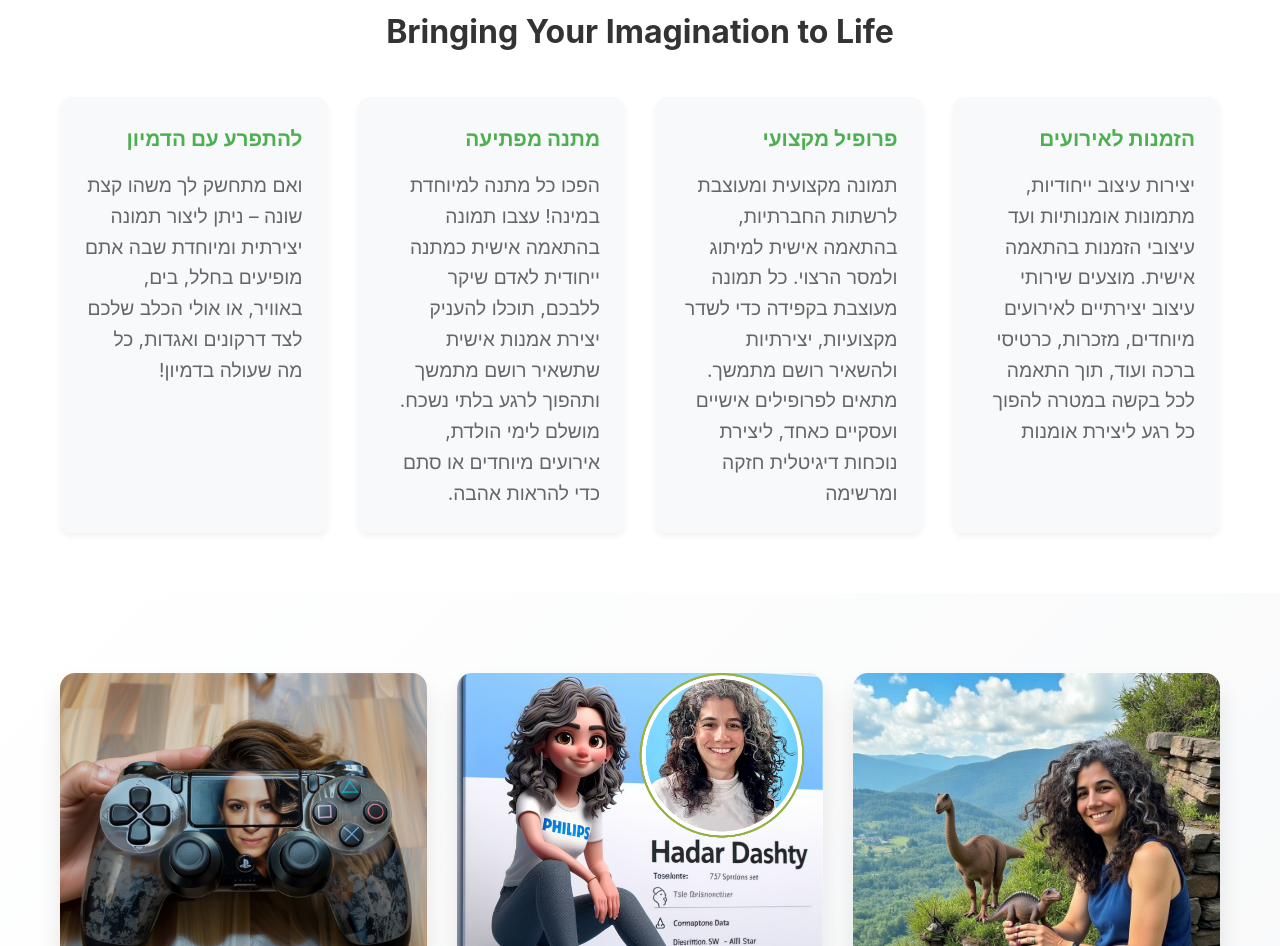
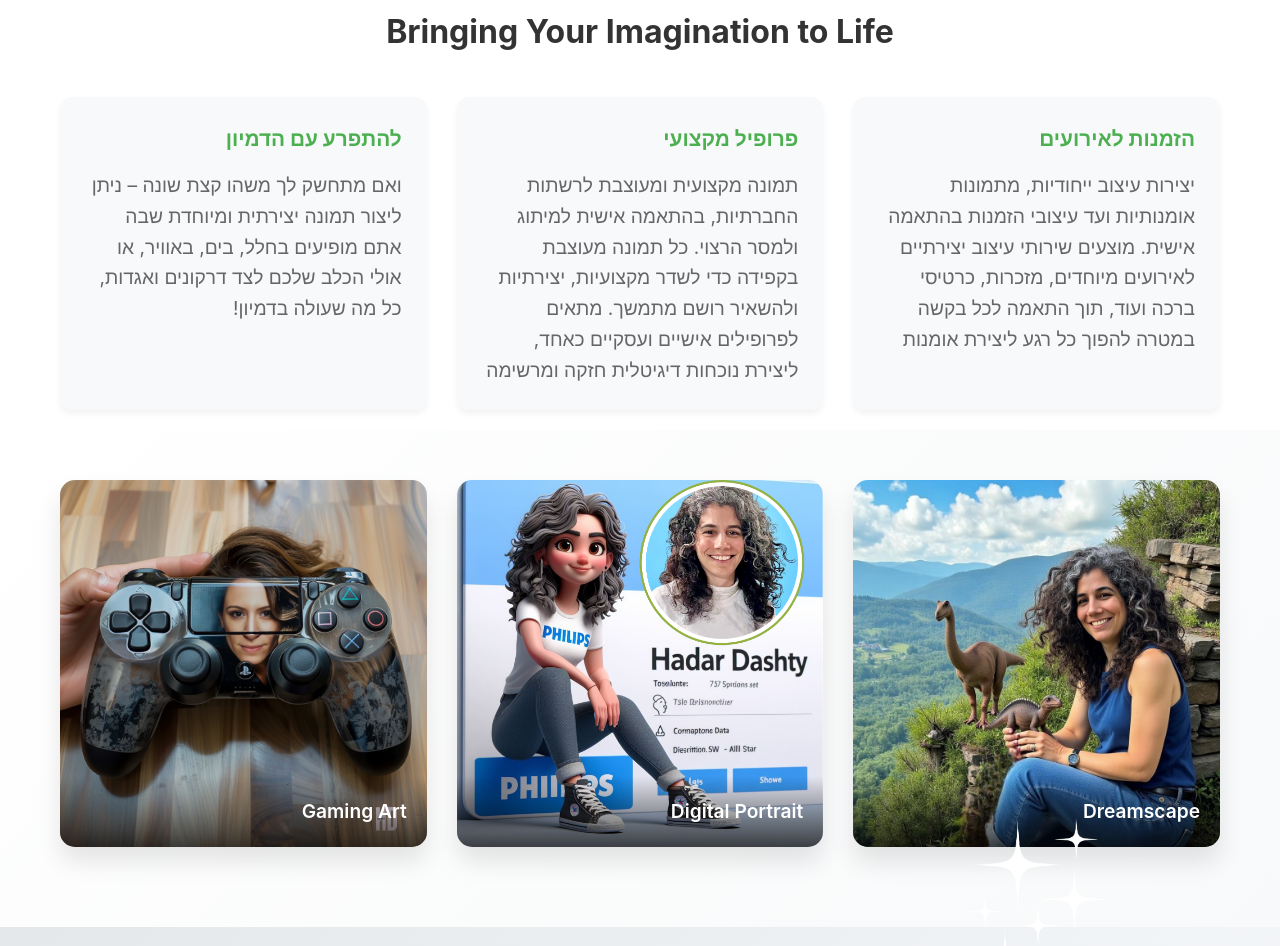
Before and after one commit to hadards/hadar-pic-art, an Angular app: page / in a window 1280 px wide. Shown: the part 1106-2052 px from the top of the page. Built offline with nearby package versions, Linux system fonts and the light colour scheme.

Commit message:
minor style changes

```diff
--- a/angular.json
+++ b/angular.json
@@ -36,10 +36,9 @@
                     },
                     "configurations": {
                         "production": {
-              "budgets": [
-                {
+                            "budgets": [{
                                     "type": "initial",
-                  "maximumWarning": "500kb",
+                                    "maximumWarning": "2mb",
                                     "maximumError": "1mb"
                                 },
                                 {
--- a/package.json
+++ b/package.json
@@ -1,6 +1,6 @@
 {
     "name": "hadar-pic-art",
-    "version": "1.0.0",
+    "version": "1.0.1",
     "scripts": {
         "ng": "ng",
         "start": "ng serve",
--- a/src/app/image-gallery/image-gallery.component.css
+++ b/src/app/image-gallery/image-gallery.component.css
@@ -65,13 +65,12 @@ img {
     justify-content: center;
     align-items: center;
     margin-top: -150px;
-    margin-bottom: -70px;
+    margin-bottom: -200px;
+}
 
-  }
-
-  .overlap-image {
+.overlap-image {
     width: 200px;
     height: auto;
     max-width: 100%;
     z-index: 5;
-  }
+}
--- a/src/app/landing/landing.component.css
+++ b/src/app/landing/landing.component.css
@@ -46,7 +46,6 @@
     align-items: center;
     margin-top: -70px;
     margin-bottom: -70px;
-
 }
 
 .overlap-image {
@@ -58,7 +57,7 @@
 
 .description-section {
     background: #ffffff;
-  padding: 60px 20px;
+    padding: 20px 20px;
     z-index: 1;
 }
 
@@ -71,6 +70,7 @@
     text-align: center;
     font-size: 2rem;
     color: #333;
+    margin-top: 40px;
     margin-bottom: 40px;
 }
 
@@ -106,7 +106,7 @@
 
 .gallery-section {
     background: linear-gradient(135deg, #ffffff 0%, #f8f9fa 100%);
-  padding: 60px 20px;
+    padding: 30px 20px;
     position: relative;
 }
 
@@ -161,33 +161,29 @@ p {
         grid-template-columns: 1fr;
         padding: 0 10px;
     }
-
     .description-section {
         background: #ffffff;
         padding: 60px 20px;
         position: relative;
         /* Added for sparkle positioning */
     }
-
-
     h1 {
         font-size: 2rem;
     }
-
     .description-section h2 {
         font-size: 1.6rem;
     }
 }
 
 .footer-section {
-  background-color: #f5f7fa; /* Light background to match the design */
-  text-align: center; /* Center the text */
-  padding: 20px 10px; /* Add spacing for readability */
-  font-size: 0.9rem; /* Slightly smaller text */
-  color: #666; /* Subtle color for the text */
-  border-top: 1px solid #ddd; /* Optional border for separation */
+    background-color: #f5f7fa;
+    text-align: center;
+    padding: 20px 10px;
+    font-size: 0.9rem;
+    color: #666;
+    border-top: 1px solid #ddd;
 }
 
 .footer-section p {
-  margin: 0; /* Remove default margin */
+    margin: 0;
 }
--- a/src/app/landing/landing.component.html
+++ b/src/app/landing/landing.component.html
@@ -30,10 +30,6 @@
                     <p>תמונה מקצועית ומעוצבת לרשתות החברתיות, בהתאמה אישית למיתוג ולמסר הרצוי. כל תמונה מעוצבת בקפידה כדי לשדר מקצועיות, יצירתיות ולהשאיר רושם מתמשך. מתאים לפרופילים אישיים ועסקיים כאחד, ליצירת נוכחות דיגיטלית חזקה ומרשימה</p>
                 </div>
                 <div class="description-item">
-                    <h3>מתנה מפתיעה</h3>
-                    <p>הפכו כל מתנה למיוחדת במינה! עצבו תמונה בהתאמה אישית כמתנה ייחודית לאדם שיקר ללבכם, תוכלו להעניק יצירת אמנות אישית שתשאיר רושם מתמשך ותהפוך לרגע בלתי נשכח. מושלם לימי הולדת, אירועים מיוחדים או סתם כדי להראות אהבה.</p>
-                </div>
-                <div class="description-item">
                     <h3>להתפרע עם הדמיון</h3>
                     <p>ואם מתחשק לך משהו קצת שונה – ניתן ליצור תמונה יצירתית ומיוחדת שבה אתם מופיעים בחלל, בים, באוויר, או אולי הכלב שלכם לצד דרקונים ואגדות, כל מה שעולה בדמיון!</p>
                 </div>
```
Also changed, not shown: 3 other files (tests, documents, lock files or other folders). Lines whose indentation alone changed are shown as unchanged.
